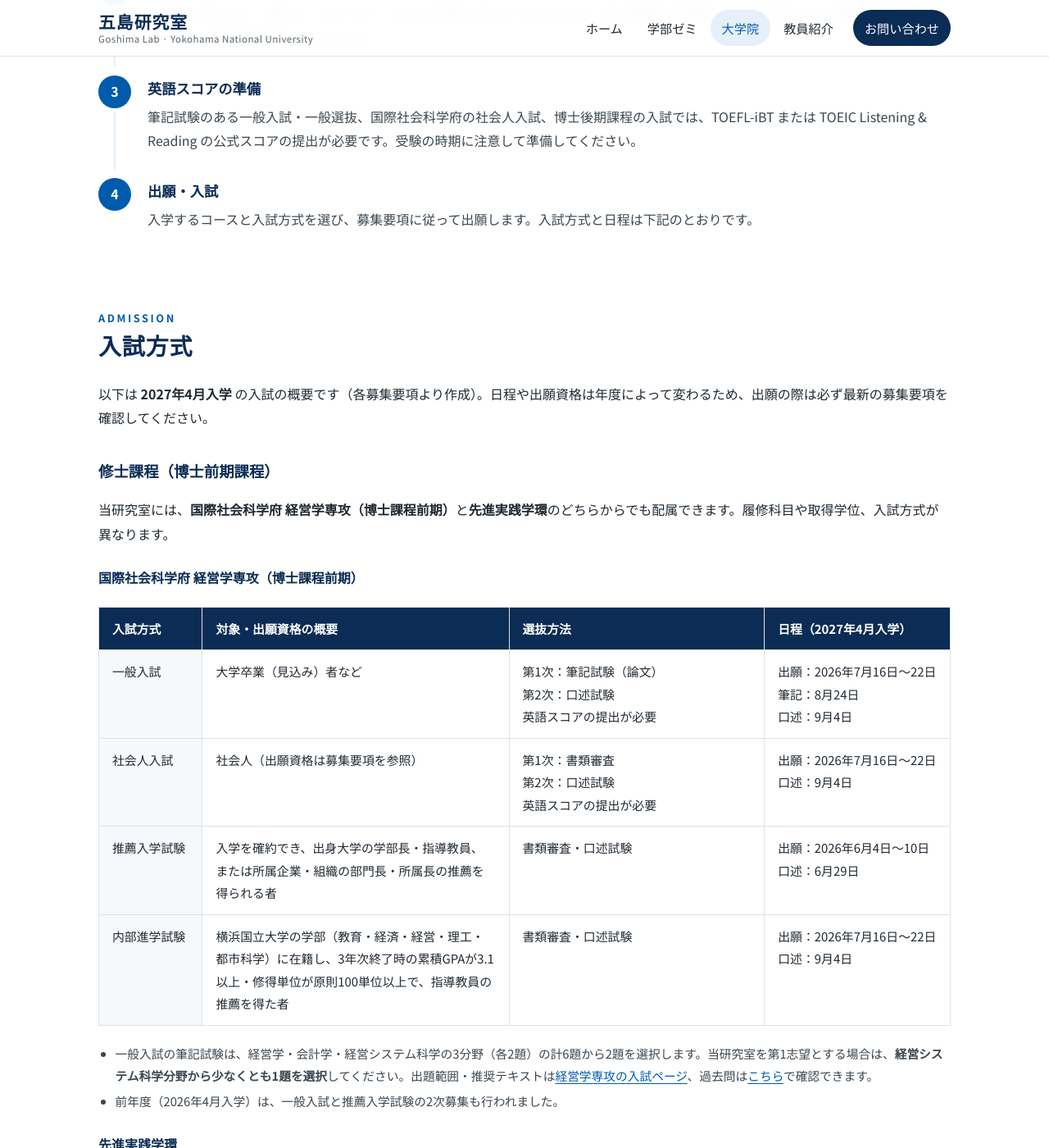
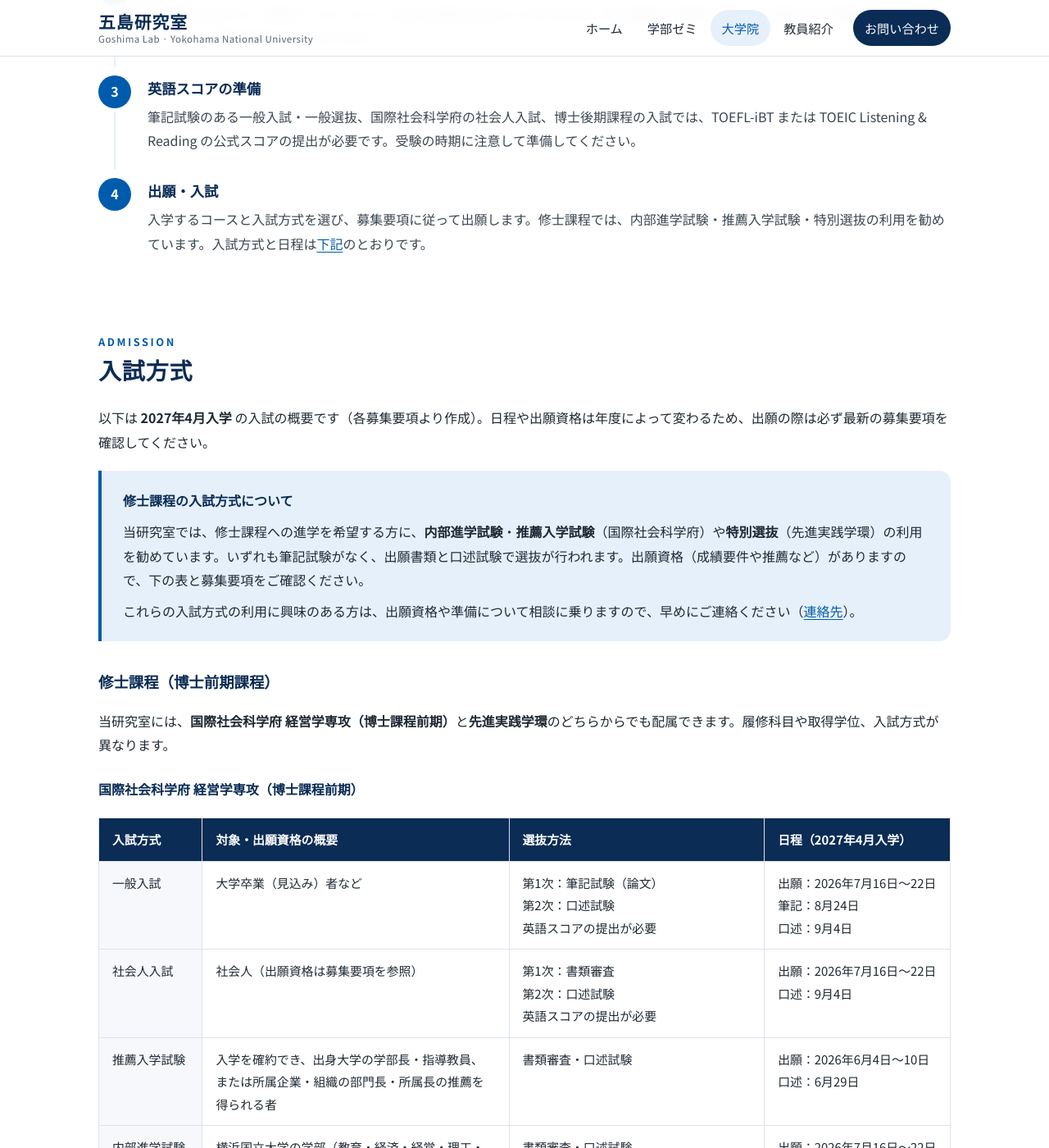
Before and after one commit to goshimalab/goshimalab-ynu-site, a Jekyll site: the page built from graduate.md, in a window 1280 px wide and 1400 px high, scrolled down 2721 px. Shown: the whole window at 82% size. Built offline with Jekyll 4.4.1, drawn with Linux system fonts in a browser that asks for light colours.

Commit message:
Recommend internal, recommendation and special selection routes
Co-Authored-By: Claude Opus 5.5 <noreply@anthropic.com>

```diff
--- a/assets/css/style.css
+++ b/assets/css/style.css
@@ -545,3 +545,8 @@ svg { width: 1em; height: 1em; fill: none; stroke: currentColor; stroke-width: 1
 .compare.admission th:nth-child(2) { width: 36%; }
 .compare.admission th:nth-child(3) { width: 30%; }
 .notes { font-size: 0.92rem; color: #3a4650; }
+
+.callout { margin: 20px 0 28px; padding: 22px 26px; border-left: 4px solid var(--ynu-blue); background: var(--blue-light); border-radius: 0 var(--radius) var(--radius) 0; }
+.callout p { margin: 0 0 8px; }
+.callout p:last-child { margin-bottom: 0; }
+.callout-title { font-weight: 700; color: var(--navy); }
--- a/graduate.md
+++ b/graduate.md
@@ -113,12 +113,18 @@ has_contact: true
   <li><h3>事前の相談・面談</h3><p>研究テーマや研究計画、進学に関する質問などについて、事前の面談が可能です（オンライン可）。博士後期課程を希望する場合は、指導教員とのマッチング（研究テーマや指導方針）が重要なため、事前面談を強くお勧めします。</p></li>
   <li><h3>研究テーマの検討</h3><p>大学院入学までに、研究テーマについて一定の方向性を定めていただきます。修士課程は2年間のため、入学前にある程度テーマが固まっていると研究を進めやすくなります。</p></li>
   <li><h3>英語スコアの準備</h3><p>筆記試験のある一般入試・一般選抜、国際社会科学府の社会人入試、博士後期課程の入試では、TOEFL-iBT または TOEIC Listening &amp; Reading の公式スコアの提出が必要です。受験の時期に注意して準備してください。</p></li>
-  <li><h3>出願・入試</h3><p>入学するコースと入試方式を選び、募集要項に従って出願します。入試方式と日程は下記のとおりです。</p></li>
+  <li><h3>出願・入試</h3><p>入学するコースと入試方式を選び、募集要項に従って出願します。修士課程では、内部進学試験・推薦入学試験・特別選抜の利用を勧めています。入試方式と日程は<a href="#admission">下記</a>のとおりです。</p></li>
 </ol>
 
 <h2 id="admission"><span class="en">Admission</span>入試方式</h2>
 
 以下は **2027年4月入学** の入試の概要です（各募集要項より作成）。日程や出願資格は年度によって変わるため、出願の際は必ず最新の募集要項を確認してください。
+
+<div class="callout">
+  <p class="callout-title">修士課程の入試方式について</p>
+  <p>当研究室では、修士課程への進学を希望する方に、<strong>内部進学試験</strong>・<strong>推薦入学試験</strong>（国際社会科学府）や<strong>特別選抜</strong>（先進実践学環）の利用を勧めています。いずれも筆記試験がなく、出願書類と口述試験で選抜が行われます。出願資格（成績要件や推薦など）がありますので、下の表と募集要項をご確認ください。</p>
+  <p>これらの入試方式の利用に興味のある方は、出願資格や準備について相談に乗りますので、早めにご連絡ください（<a href="#contact">連絡先</a>）。</p>
+</div>
 
 <h3 id="master-admission">修士課程（博士前期課程）</h3>
 
```
Also changed, not shown: seminar.md (+2 -0 lines).
